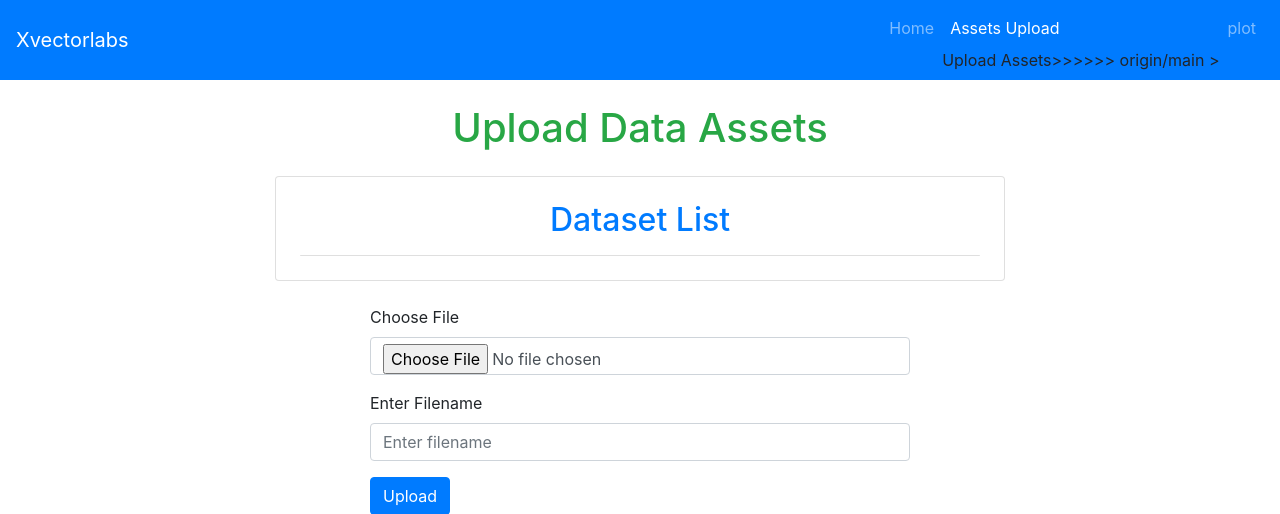
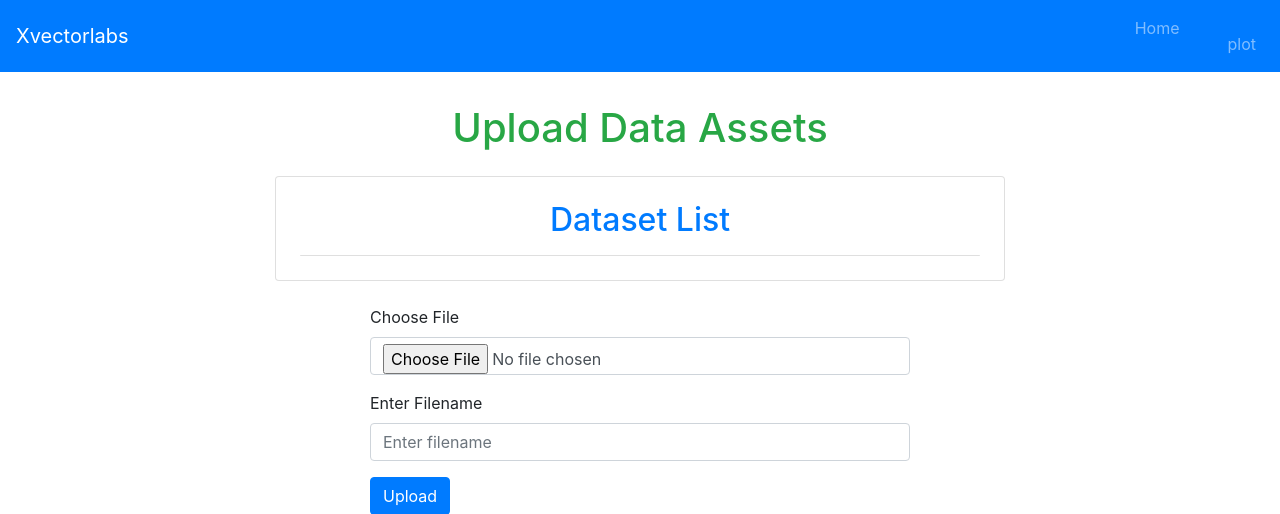
Before and after one commit to sanjudev1/Xvector_labs_takehome_assignment, a Flask app: page /compute in a window 1280 px wide. Shown: the top 514 px of the page. Run offline with Flask 3, Linux system fonts and the light colour scheme; some libraries are stand-ins or nearby versions.

Commit message:
Update layout.html

```diff
--- a/data_analytics_app/templates/layout.html
+++ b/data_analytics_app/templates/layout.html
@@ -47,11 +47,6 @@
             class="nav-item {% if 'compute' in request.endpoint %}active{% endif %}"
           >
             <a class="nav-link" href="{{ url_for('compute') }}"
-<<<<<<< HEAD
-              >Assets Upload</a
-=======
-              >Upload Assets</a
->>>>>>> origin/main
             >
           </li>
 
```
